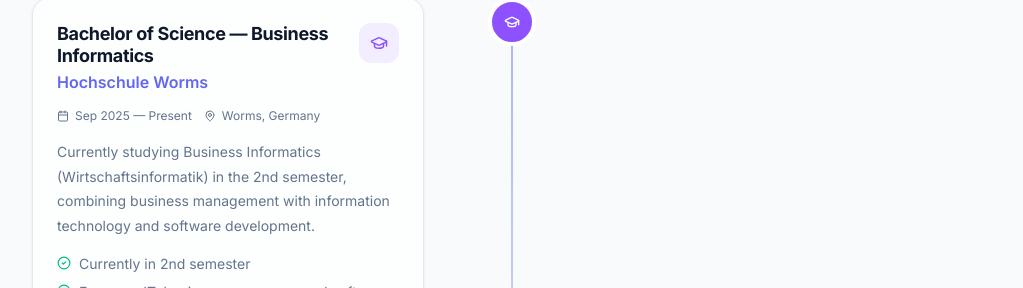
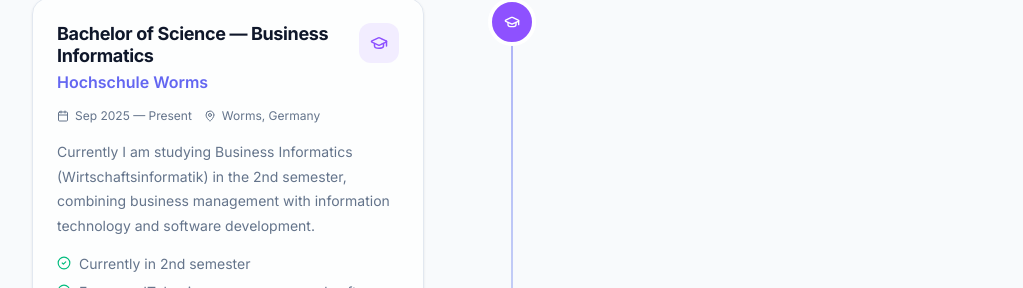
Before and after one commit to Kayamemo/personalwebsite_vercel, a Next.js app: page / in a window 1280 px wide. Shown: the part 3644-3932 px from the top of the page, without its empty margins (128-1151 px from the left). Built offline with nearby package versions, Linux system fonts and the light colour scheme.

Commit message:
I am studying

```diff
--- a/data/experience.ts
+++ b/data/experience.ts
@@ -10,7 +10,7 @@
     startDate: 'Sep 2025',
     endDate: 'Present',
     description:
-      'Currently studying Business Informatics (Wirtschaftsinformatik) in the 2nd semester, combining business management with information technology and software development.',
+      'Currently I am studying Business Informatics (Wirtschaftsinformatik) in the 2nd semester, combining business management with information technology and software development.',
     highlights: [
       'Currently in 2nd semester',
       'Focus on IT, business processes, and software development',
```
Also changed, not shown: tsconfig.json (+18 -4 lines).
